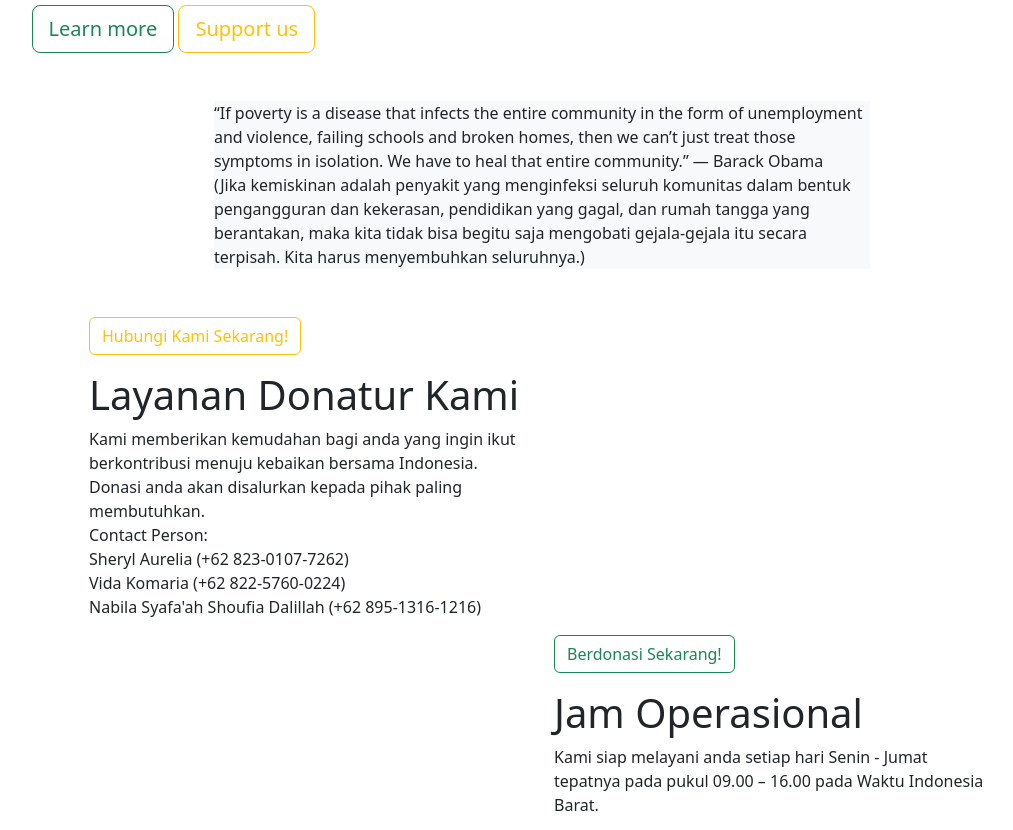
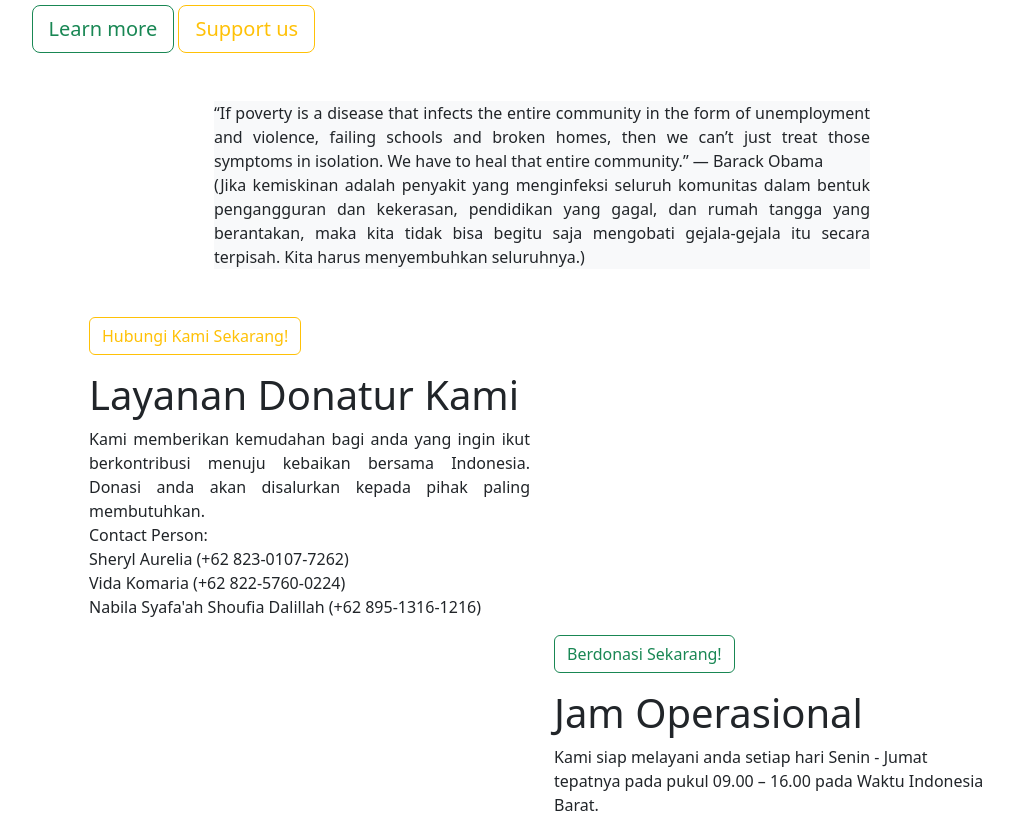
Before and after one commit to vidakomaria/PWB_UAS, a PHP site: the page made by app/views/about/index.php in a window 1280 px wide. Shown: the part 443-1273 px from the top of the page, without its empty margins (98-1111 px from the left). Run offline with PHP 8.4, Linux system fonts and the light colour scheme; the template is opened without the code that fills it: most values are stand-ins (such as "Sample title", 1, 10 or a date in 2020); some libraries are stand-ins or nearby versions.

Commit message:
biar anu

```diff
--- a/app/views/about/index.php
+++ b/app/views/about/index.php
@@ -2,7 +2,7 @@
   <div class="row align-items-center justify-content-center">
     <div class="col-sm-12 col-md-5">
       <h1>About Us</h1>
-      <p>
+      <p style="text-align:justify;">
       Tujuan utama kami adalah untuk mewujudkan masyarakat yang berakhlak mulia, bermoral,
       beretika, berbudaya, dan beradab berdasarkan falsafah Pancasila. Harapan kami membimbing lebih
       banyak orang untuk ikut berupaya dalam mewujudkan bangsa yang berdaya-saing. Kami yakin bahwa
@@ -28,7 +28,7 @@
 <div class="container">
   <div class="row justify-content-center p-5">
     <div class="col-sm-8">
-      <div class="p-12 bg-light">
+      <div class="p-12 bg-light" style="text-align:justify;">
       “If poverty is a disease that infects the entire community in the form of unemployment and violence, failing schools and broken homes,
       then we can’t just treat those symptoms in isolation. We have to heal that entire community.” — Barack Obama
       <br>
@@ -45,7 +45,7 @@
           Hubungi Kami Sekarang!
           </button>
           <h1>Layanan Donatur Kami</h1>
-          <p>
+          <p style="text-align:justify;">
             Kami memberikan kemudahan bagi anda yang ingin ikut berkontribusi menuju kebaikan
             bersama Indonesia. Donasi anda akan disalurkan kepada pihak paling membutuhkan.
             <br>
@@ -75,7 +75,7 @@
           Berdonasi Sekarang!
           </button>
           <h1>Email Resmi Kami</h1>
-          <p>
+          <p style="text-align:justify;">
             Kami terbuka dalam kolaborasi atau pun kerjasama dengan instansi yang mampu mendukung
             pencapaian tujuan besar kami. Kirim proposal kerja sama anda melalui email ke id.donate@wecare.org
           </p>
--- a/app/views/donasi/index.php
+++ b/app/views/donasi/index.php
@@ -12,7 +12,7 @@
 <div class="container">
     <div class="card-header text-md-center">
         <p>
-            Daftar diri Anda untuk membantu mereka <br>
+            Daftarkan diri Anda untuk membantu mereka.<br>
             Bergabung bersama kami untuk terus mendapatkan cerita perubahan dari Anak-anak Indonesia dan kegiatan <span>WeCareIndo</span> lainnya.
             Ketahui bagaimana donasi anda membawa perubahan nyata bagi hidup mereka.
         </p>
```
